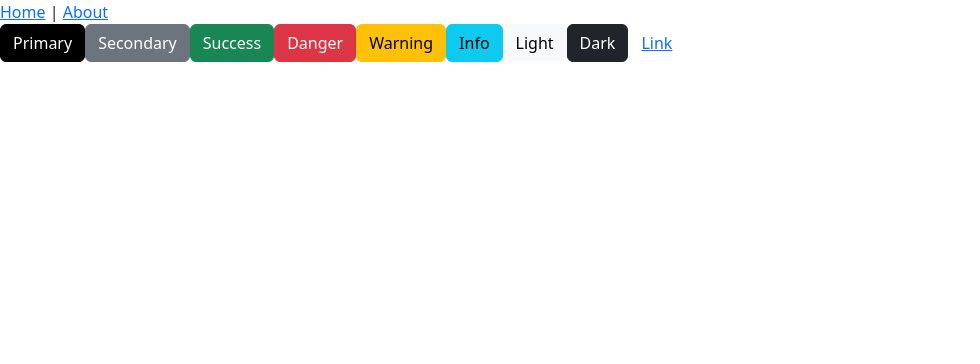
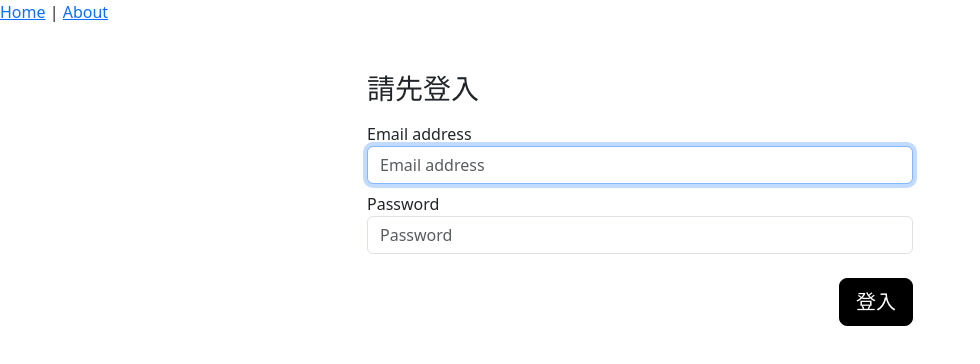
Before and after one commit to GeeHsu/git_version, a Vue app in the folder vue3_final/vue3_dashboard_record/: page /#/login in a window 1280 px wide. Shown: the top 364 px of the page, without its empty margins (0-980 px from the left). Built offline with nearby package versions, Linux system fonts and the light colour scheme.

Commit message:
製作登入頁面

```diff
--- a/vue3_final/vue3_dashboard_record/package.json
+++ b/vue3_final/vue3_dashboard_record/package.json
@@ -8,9 +8,11 @@
     "lint": "vue-cli-service lint"
   },
   "dependencies": {
+    "axios": "^1.6.8",
     "bootstrap": "^5.3.3",
     "core-js": "^3.6.5",
     "vue": "^3.0.0",
+    "vue-axios": "^3.5.2",
     "vue-router": "^4.0.0-0"
   },
   "devDependencies": {
--- a/vue3_final/vue3_dashboard_record/src/App.vue
+++ b/vue3_final/vue3_dashboard_record/src/App.vue
@@ -3,16 +3,6 @@
     <router-link to="/">Home</router-link> |
     <router-link to="/about">About</router-link>
   </div>
-  <button type="button" class="btn btn-primary">Primary</button>
-  <button type="button" class="btn btn-secondary">Secondary</button>
-  <button type="button" class="btn btn-success">Success</button>
-  <button type="button" class="btn btn-danger">Danger</button>
-  <button type="button" class="btn btn-warning">Warning</button>
-  <button type="button" class="btn btn-info">Info</button>
-  <button type="button" class="btn btn-light">Light</button>
-  <button type="button" class="btn btn-dark">Dark</button>
-
-  <button type="button" class="btn btn-link">Link</button>
   <router-view/>
 </template>
 
--- a/vue3_final/vue3_dashboard_record/src/router/index.js
+++ b/vue3_final/vue3_dashboard_record/src/router/index.js
@@ -15,6 +15,10 @@ const routes = [
     // which is lazy-loaded when the route is visited.
     component: () => import(/* webpackChunkName: "about" */ '../views/About.vue'),
   },
+  {
+    path: '/login',
+    component: () => import('../views/Login.vue'),
+  },
 ];
 
 const router = createRouter({
--- /dev/null
+++ b/vue3_final/vue3_dashboard_record/src/views/Login.vue
@@ -0,0 +1,62 @@
+<template>
+  <div class="container mt-5">
+    <form class="row justify-content-center"
+    @submit.prevent="signIn">
+      <div class="col-md-6">
+        <h1 class="h3 mb-3 font-weight-normal">請先登入</h1>
+        <div class="mb-2">
+          <label for="inputEmail" class="sr-only">Email address</label>
+          <input
+            type="email"
+            id="inputEmail"
+            class="form-control"
+            placeholder="Email address"
+            required
+            autofocus
+            v-model="user.username"
+          />
+        </div>
+        <div class="mb-2">
+          <label for="inputPassword" class="sr-only">Password</label>
+          <input
+            type="password"
+            id="inputPassword"
+            class="form-control"
+            placeholder="Password"
+            required
+            v-model="user.password"
+          />
+        </div>
+        <div class="text-end mt-4">
+          <button class="btn btn-lg btn-primary btn-block" type="submit">登入</button>
+        </div>
+      </div>
+    </form>
+  </div>
+</template>
+
+<script>
+export default {
+  data() {
+    return {
+      user: {
+        username: '',
+        password: '',
+      },
+    };
+  },
+  methods: {
+    signIn() {
+      console.log('login');
+      // 環境變數站點位置 + 登入的實際 API
+      const api = `${process.env.VUE_APP_API}admin/signin`;
+      console.log(api);
+      // api 路徑, 夾帶的資料
+      this.$http.post(api, this.user)
+        .then((res) => {
+          console.log(res);
+        });
+    },
+  },
+};
+</script>
```
Also changed, not shown: vue3_final/vue3_dashboard_record/src/main.js (+6 -1 lines), 2 other files (tests, documents, lock files or other folders).
